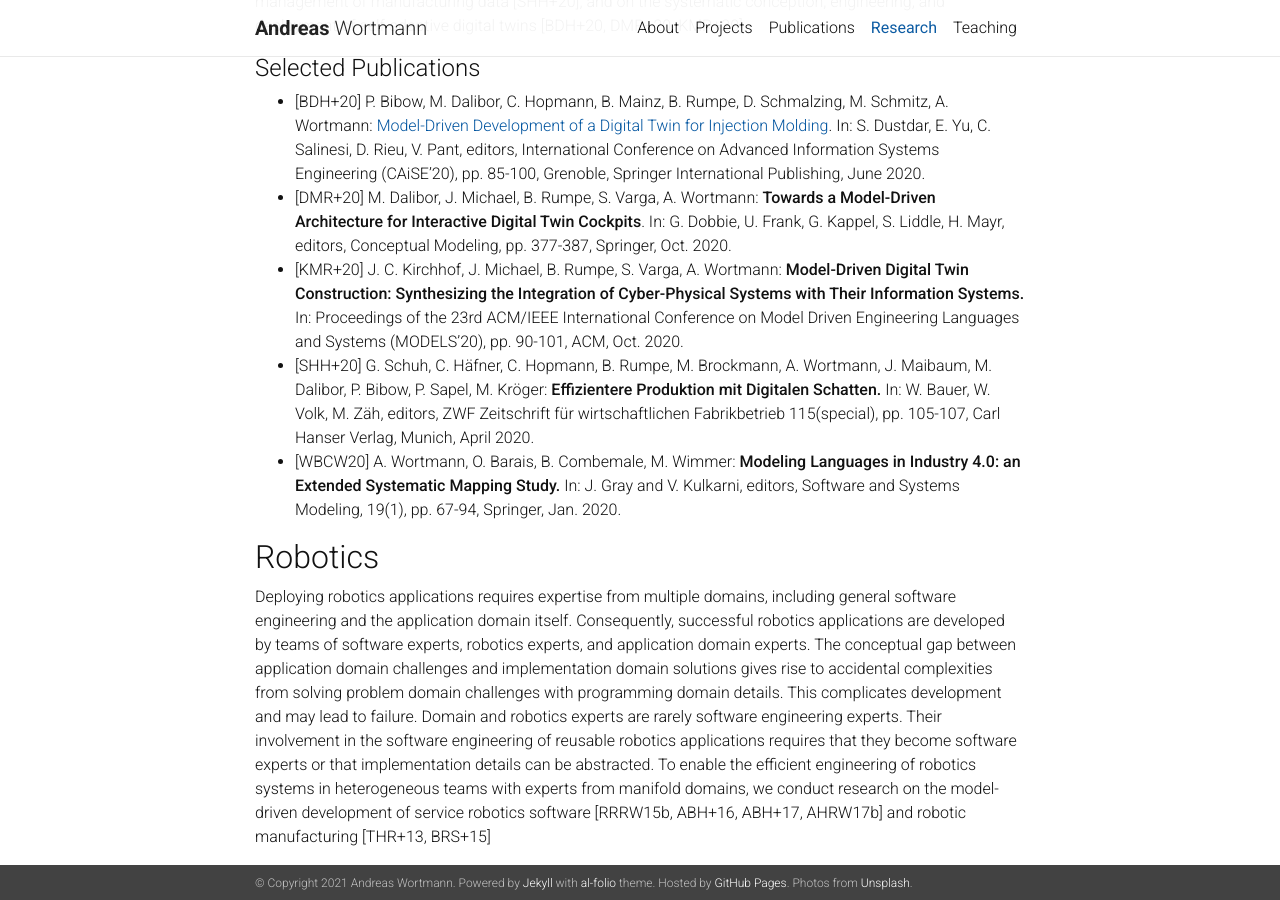
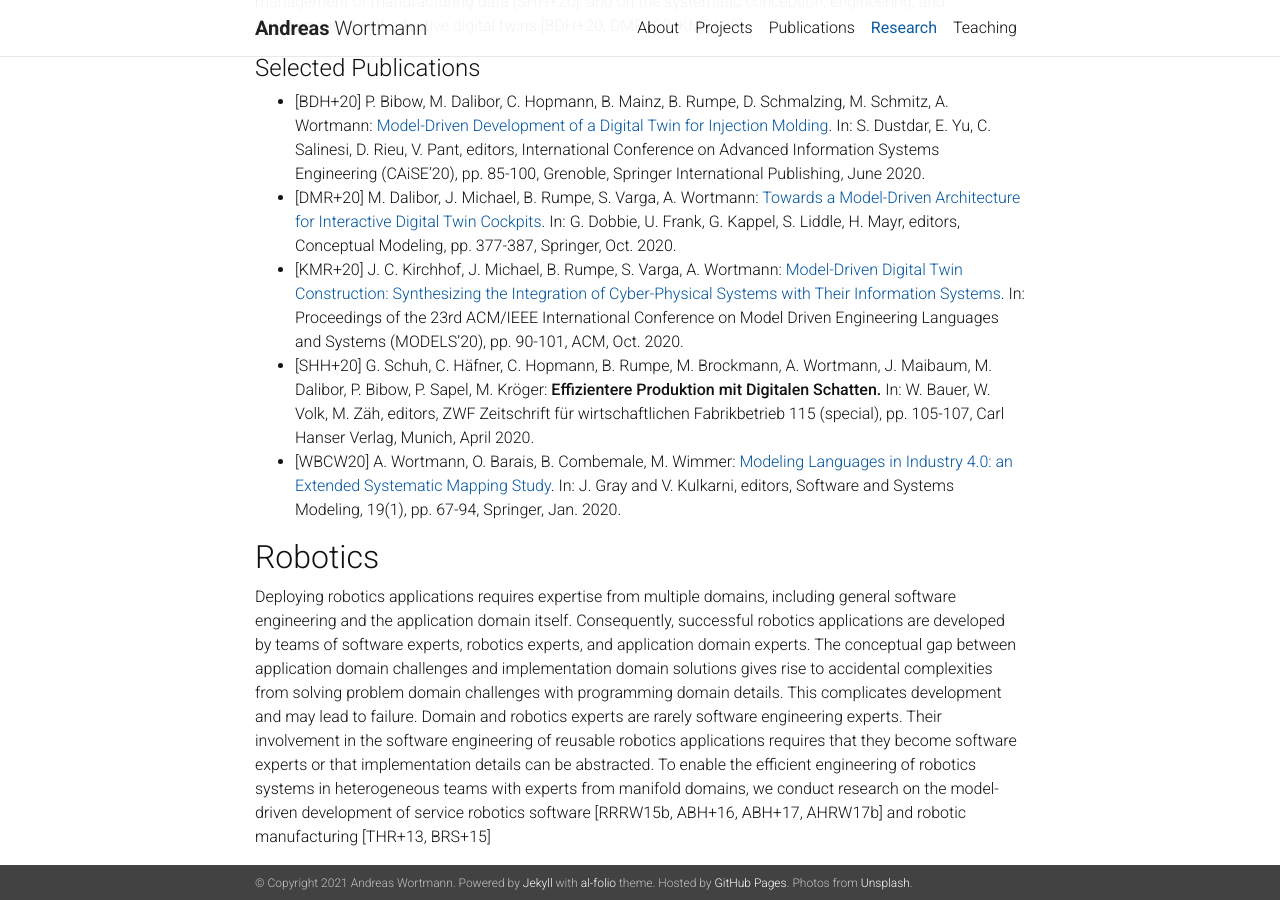
Before and after one commit to awortmann/awortmann.github.io, a Jekyll site: the page built from _pages/research.md, in a window 1280 px wide and 900 px high, scrolled down 1292 px. Built offline with Jekyll 4.4.1, drawn with Linux system fonts in a browser that asks for light colours; nearby versions of some CDN libraries; a style sheet for code colours, icons or effects is not loaded; some of the changed lines change nothing that is shown.

Commit message:
Minor update

```diff
--- a/_pages/research.md
+++ b/_pages/research.md
@@ -32,11 +32,11 @@ Industry 4.0, the fourth industrial revolution, raises new challenges for future
 
 - [BDH+20] P. Bibow, M. Dalibor, C. Hopmann, B. Mainz, B. Rumpe, D. Schmalzing, M. Schmitz, A. Wortmann: [Model-Driven Development of a Digital Twin for Injection Molding](../downloads/paper/2020/Model-Driven-Development-of-a-Digital-Twin-for-Injection-Molding.pdf). In: S. Dustdar, E. Yu, C. Salinesi, D. Rieu, V. Pant, editors, International Conference on Advanced Information Systems Engineering (CAiSE'20), pp. 85-100, Grenoble, Springer International Publishing, June 2020.
 - [DMR+20] M. Dalibor, J. Michael, B. Rumpe, S. Varga, A. Wortmann:
-**Towards a Model-Driven Architecture for Interactive Digital Twin Cockpits**.
+[Towards a Model-Driven Architecture for Interactive Digital Twin Cockpits](../downloads/paper/2020/Towards-a-Model-Driven-Architecture-for-Interactive-Digital-Twin-Cockpits.pdf).
 In: G. Dobbie, U. Frank, G. Kappel, S. Liddle, H. Mayr, editors, Conceptual Modeling, pp. 377-387, Springer, Oct. 2020.
-- [KMR+20] J. C. Kirchhof, J. Michael, B. Rumpe, S. Varga, A. Wortmann: **Model-Driven Digital Twin Construction: Synthesizing the Integration of Cyber-Physical Systems with Their Information Systems.** In: Proceedings of the 23rd ACM/IEEE International Conference on Model Driven Engineering Languages and Systems (MODELS'20), pp. 90-101, ACM, Oct. 2020.
-- [SHH+20] G. Schuh, C. Häfner, C. Hopmann, B. Rumpe, M. Brockmann, A. Wortmann, J. Maibaum, M. Dalibor, P. Bibow, P. Sapel, M. Kröger: **Effizientere Produktion mit Digitalen Schatten.** In: W. Bauer, W. Volk, M. Zäh, editors, ZWF Zeitschrift für wirtschaftlichen Fabrikbetrieb 115(special), pp. 105-107, Carl Hanser Verlag, Munich, April 2020.
-- [WBCW20] A. Wortmann, O. Barais, B. Combemale, M. Wimmer: **Modeling Languages in Industry 4.0: an Extended Systematic Mapping Study.** In: J. Gray and V. Kulkarni, editors, Software and Systems Modeling, 19(1), pp. 67-94, Springer, Jan. 2020.
+- [KMR+20] J. C. Kirchhof, J. Michael, B. Rumpe, S. Varga, A. Wortmann: [Model-Driven Digital Twin Construction: Synthesizing the Integration of Cyber-Physical Systems with Their Information Systems](Model-driven-Digital-Twin-Construction-Synthesizing-the-Integration-of-Cyber-Physical-Systems-with-Their-Information-Systems.pdf). In: Proceedings of the 23rd ACM/IEEE International Conference on Model Driven Engineering Languages and Systems (MODELS'20), pp. 90-101, ACM, Oct. 2020.
+- [SHH+20] G. Schuh, C. Häfner, C. Hopmann, B. Rumpe, M. Brockmann, A. Wortmann, J. Maibaum, M. Dalibor, P. Bibow, P. Sapel, M. Kröger: **Effizientere Produktion mit Digitalen Schatten.** In: W. Bauer, W. Volk, M. Zäh, editors, ZWF Zeitschrift für wirtschaftlichen Fabrikbetrieb 115 (special), pp. 105-107, Carl Hanser Verlag, Munich, April 2020.
+- [WBCW20] A. Wortmann, O. Barais, B. Combemale, M. Wimmer: [Modeling Languages in Industry 4.0: an Extended Systematic Mapping Study](Modeling-languages-in-Industry-4-0-an-extended-systematic-mapping-study.pdf). In: J. Gray and V. Kulkarni, editors, Software and Systems Modeling, 19(1), pp. 67-94, Springer, Jan. 2020.
 
 ## Robotics
 
```
Also changed, not shown: 1 other file.
